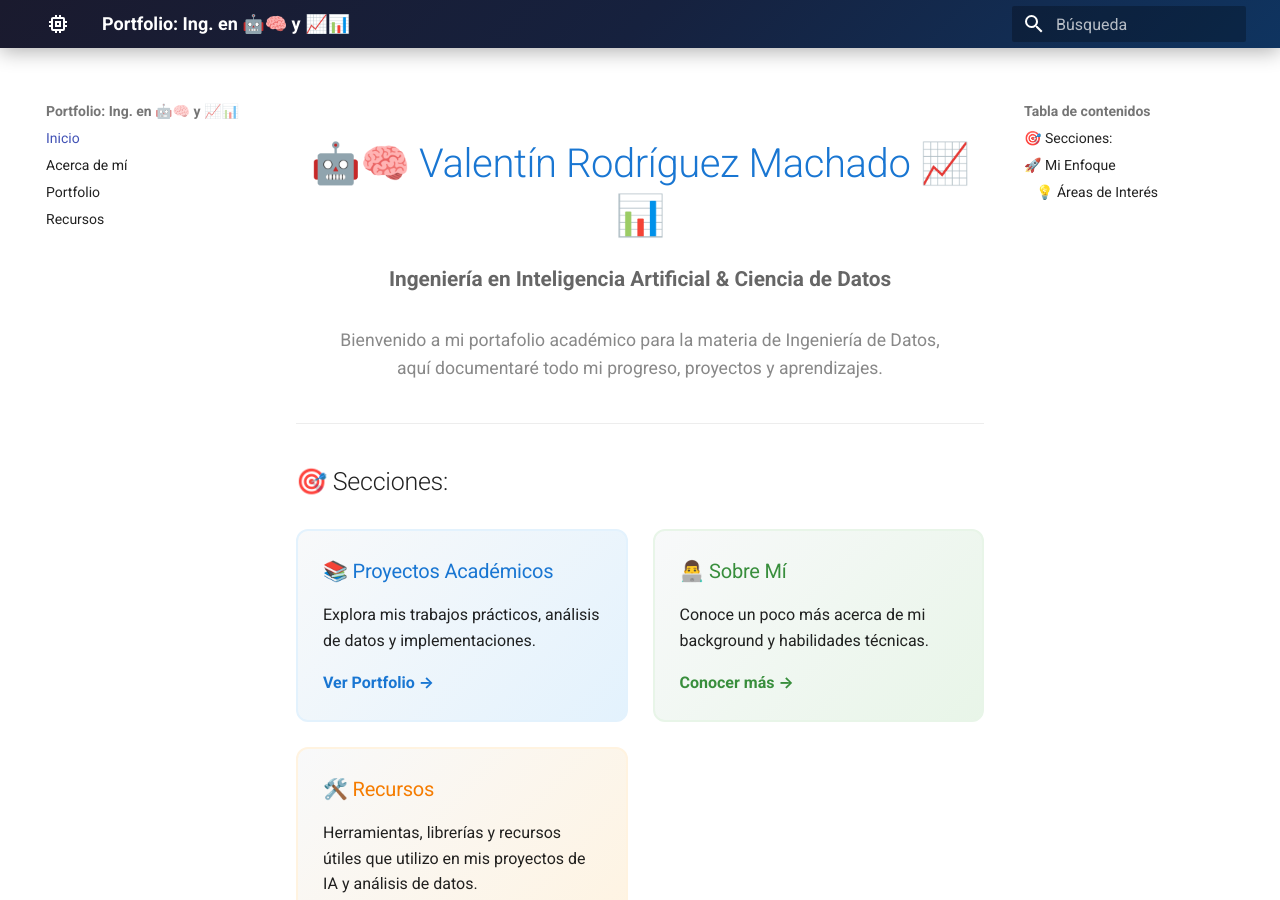
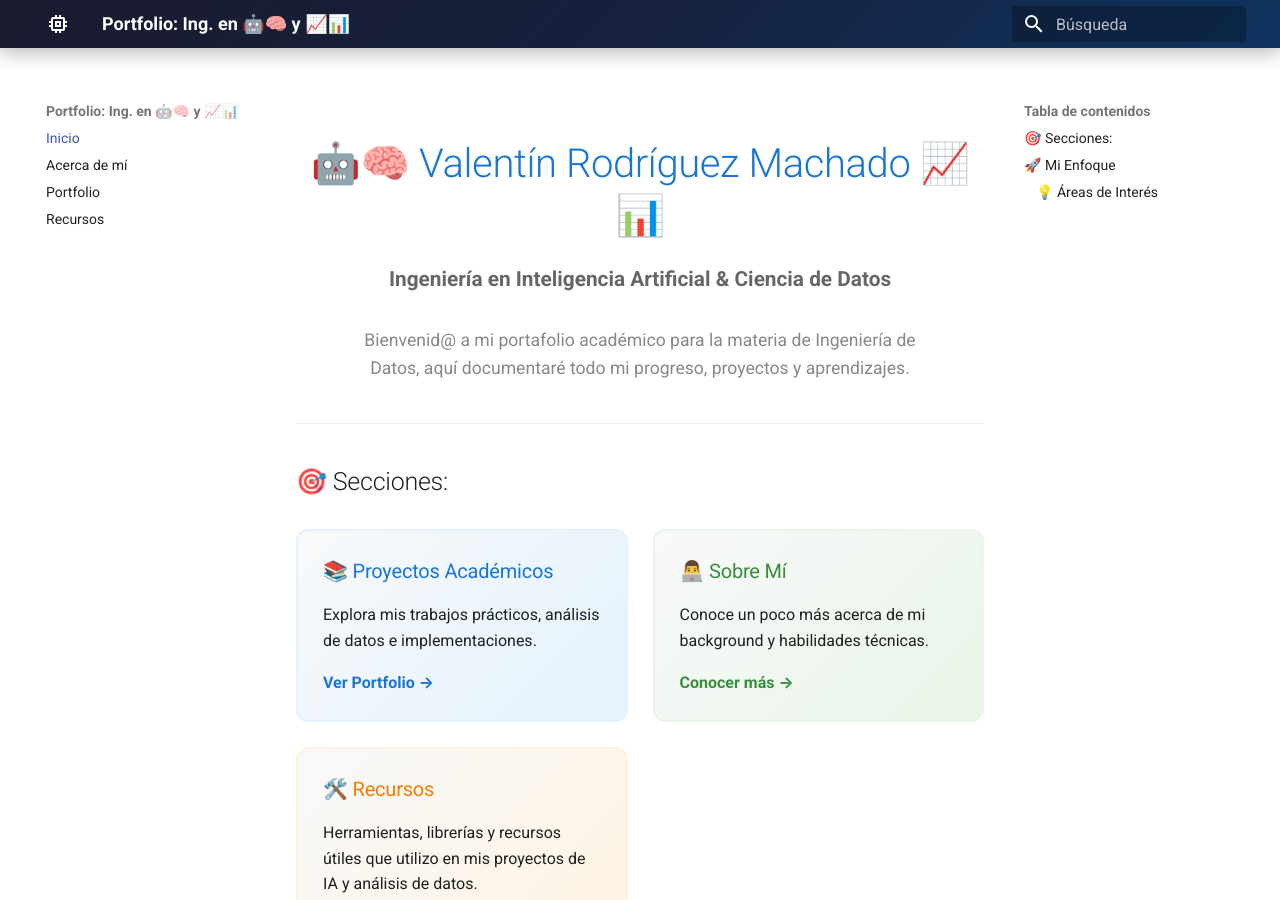
Before and after one commit to ValeRodMa/portafolio_ia_ucu, an MkDocs documentation site: the page built from docs/index.md, in a window 1280 px wide and 900 px high. Built offline with MkDocs 1.6.1 and Material for MkDocs 9.7.7, drawn with Linux system fonts in a browser that asks for light colours.

Commit message:
arreglos varios

```diff
--- a/docs/index.md
+++ b/docs/index.md
@@ -11,7 +11,7 @@ date: 2025-01-01
     <strong>Ingeniería en Inteligencia Artificial & Ciencia de Datos</strong>
   </p>
   <p style="font-size: 1.1em; color: #888; max-width: 600px; margin: 0 auto;">
-    Bienvenido a mi portafolio académico para la materia de Ingeniería de Datos, aquí documentaré todo mi progreso, proyectos y aprendizajes.
+    Bienvenid@ a mi portafolio académico para la materia de Ingeniería de Datos, aquí documentaré todo mi progreso, proyectos y aprendizajes.
   </p>
 </div>
 
@@ -23,7 +23,7 @@ date: 2025-01-01
 
 <div style="padding: 25px; border: 2px solid #e3f2fd; border-radius: 12px; background: linear-gradient(135deg, #f8f9fa 0%, #e3f2fd 100%);">
   <h3 style="margin-top: 0; color: #1976d2;">📚 Proyectos Académicos</h3>
-  <p>Explora mis trabajos prácticos, análisis de datos y implementaciones.</p>
+  <p>Explora mis trabajos prácticos, análisis de datos e implementaciones.</p>
   <a href="portfolio/" style="color: #1976d2; font-weight: bold;">Ver Portfolio →</a>
 </div>
 
```
